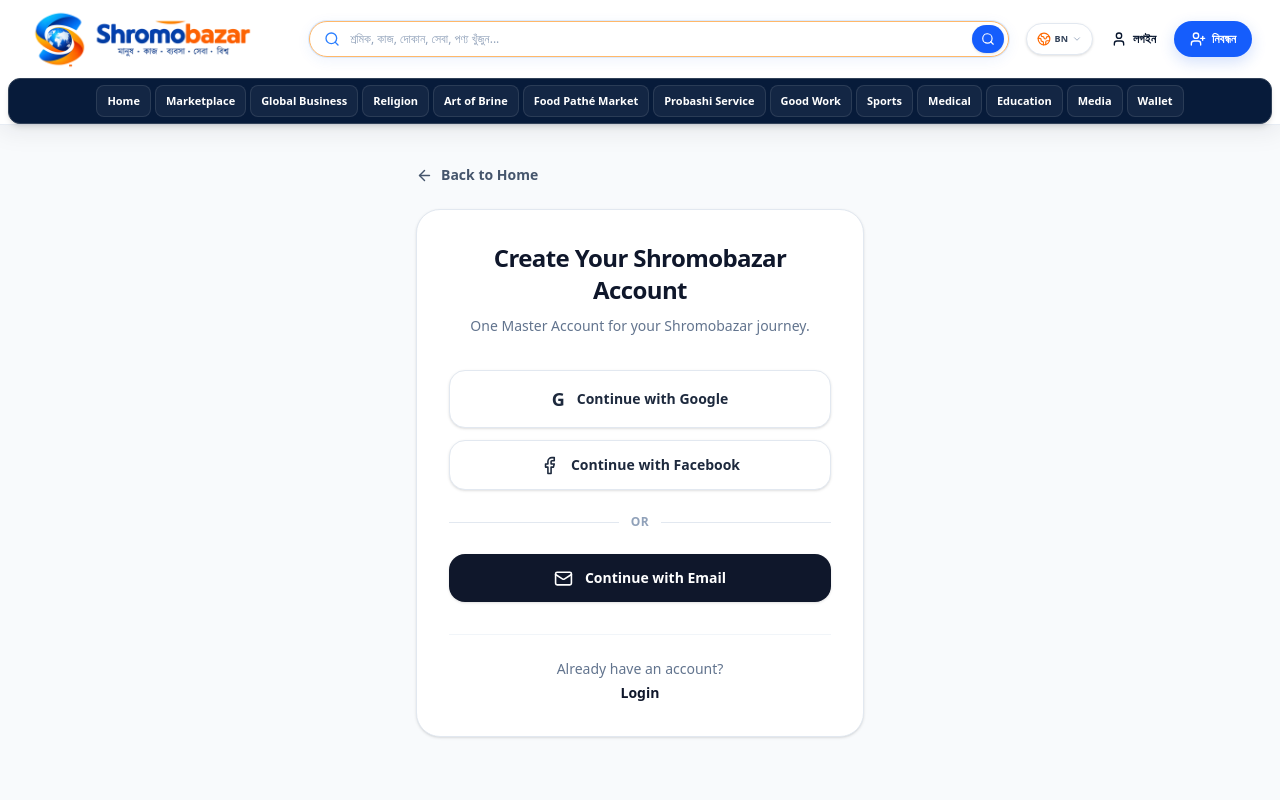
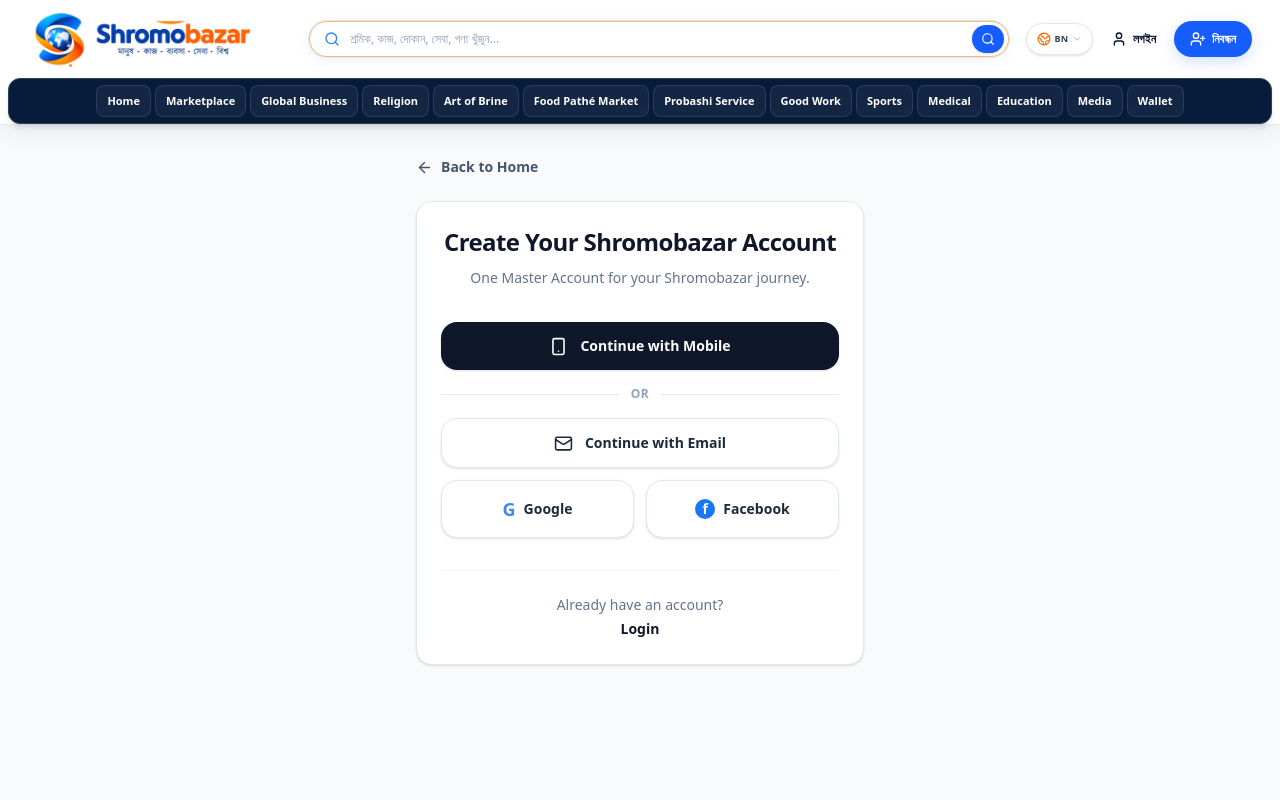
Before and after one commit to businessparkint-dot/Shromobaza, a Next.js app: page /register in a window 1280 px wide. Shown: the top 800 px of the page. Built offline with nearby package versions, Linux system fonts and the light colour scheme; no server answers.

Commit message:
Update registration page

```diff
--- a/src/app/register/page.tsx
+++ b/src/app/register/page.tsx
@@ -143,8 +143,9 @@
       setLoading(false);
     }
   }
+
   return (
-    <main className="min-h-screen bg-slate-50 px-4 py-10">
+    <main className="min-h-screen bg-slate-50 px-3 py-6 sm:px-4 sm:py-8">
       <div className="mx-auto max-w-md">
         <Link
           href="/"
@@ -154,9 +155,9 @@
           Back to Home
         </Link>
 
-        <div className="rounded-3xl border border-slate-200 bg-white p-6 shadow-sm sm:p-8">
+        <div className="rounded-2xl border border-slate-200 bg-white p-5 shadow-sm sm:p-6">
           <div className="text-center">
-            <h1 className="text-2xl font-bold tracking-tight text-slate-900">
+           <h1 className="text-xl font-bold tracking-tight text-slate-900 sm:text-2xl">
               Create Your Shromobazar Account
             </h1>
 
@@ -173,47 +174,73 @@
 
           {!showEmailForm ? (
             <div className="mt-8 space-y-3">
+              {/* Mobile Registration */}
+              <button
+                type="button"
+                onClick={() => {
+                  setError("");
+                  router.push("/register/mobile");
+                }}
+                disabled={loading}
+                className="flex w-full items-center justify-center gap-3 rounded-2xl bg-slate-900 px-5 py-3.5 text-sm font-semibold text-white shadow-sm transition hover:bg-slate-800 disabled:cursor-not-allowed disabled:opacity-60"
+              >
+                <Smartphone size={19} />
+                Continue with Mobile
+              </button>
+
+              {/* OR Divider */}
+              <div className="flex items-center gap-3 py-1">
+                <div className="h-px flex-1 bg-slate-200" />
+
+                <span className="text-xs font-bold uppercase tracking-wider text-slate-400">
+                  OR
+                </span>
+
+                <div className="h-px flex-1 bg-slate-200" />
+              </div>
+
+              {/* Email Registration */}
+              <button
+                type="button"
+                onClick={() => {
+                  setError("");
+                  setShowEmailForm(true);
+                }}
+                disabled={loading}
+                className="flex w-full items-center justify-center gap-3 rounded-2xl border border-slate-200 bg-white px-5 py-3.5 text-sm font-semibold text-slate-800 shadow-sm transition hover:bg-slate-50 disabled:cursor-not-allowed disabled:opacity-60"
+              >
+                <Mail size={19} />
+                Continue with Email
+              </button>
+
+              {/* Google + Facebook */}
+              <div className="grid grid-cols-2 gap-3">
                 <button
                   type="button"
                   onClick={handleGoogle}
                   disabled={loading}
-                className="flex w-full items-center justify-center gap-3 rounded-2xl border border-slate-200 bg-white px-5 py-3.5 text-sm font-semibold text-slate-800 shadow-sm transition hover:bg-slate-50 disabled:cursor-not-allowed disabled:opacity-60"
+                  className="flex items-center justify-center gap-2 rounded-2xl border border-slate-200 bg-white px-3 py-3.5 text-sm font-semibold text-slate-800 shadow-sm transition hover:bg-slate-50 disabled:cursor-not-allowed disabled:opacity-60"
                 >
-                <span className="text-lg font-bold">G</span>
-                {loading
-                  ? "Please wait..."
-                  : "Continue with Google"}
+                  <span className="text-lg font-bold text-[#4285F4]">
+                    G
+                  </span>
+
+                  <span>Google</span>
                 </button>
 
                 <button
                   type="button"
                   onClick={handleFacebook}
                   disabled={loading}
-                className="flex w-full items-center justify-center gap-3 rounded-2xl border border-slate-200 bg-white px-5 py-3.5 text-sm font-semibold text-slate-800 shadow-sm transition hover:bg-slate-50 disabled:cursor-not-allowed disabled:opacity-60"
+                  className="flex items-center justify-center gap-2 rounded-2xl border border-slate-200 bg-white px-3 py-3.5 text-sm font-semibold text-slate-800 shadow-sm transition hover:bg-slate-50 disabled:cursor-not-allowed disabled:opacity-60"
                 >
-                <Facebook size={19} />
-                Continue with Facebook
+                  <span className="flex h-5 w-5 items-center justify-center rounded-full bg-[#1877F2] text-sm font-bold text-white">
+                    f
+                  </span>
+
+                  <span>Facebook</span>
                 </button>
-
-              <div className="flex items-center gap-3 py-3">
-                <div className="h-px flex-1 bg-slate-200" />
-                <span className="text-xs font-semibold uppercase tracking-wider text-slate-400">
-                  or
-                </span>
-                <div className="h-px flex-1 bg-slate-200" />
               </div>
-
-              <button
-                type="button"
-                onClick={() => {
-                  setError("");
-                  setShowEmailForm(true);
-                }}
-                className="flex w-full items-center justify-center gap-3 rounded-2xl bg-slate-900 px-5 py-3.5 text-sm font-semibold text-white shadow-sm transition hover:bg-slate-800"
-              >
-                <Mail size={19} />
-                Continue with Email
-              </button>
             </div>
           ) : (
             <form
```
Lines whose indentation alone changed are shown as unchanged.
